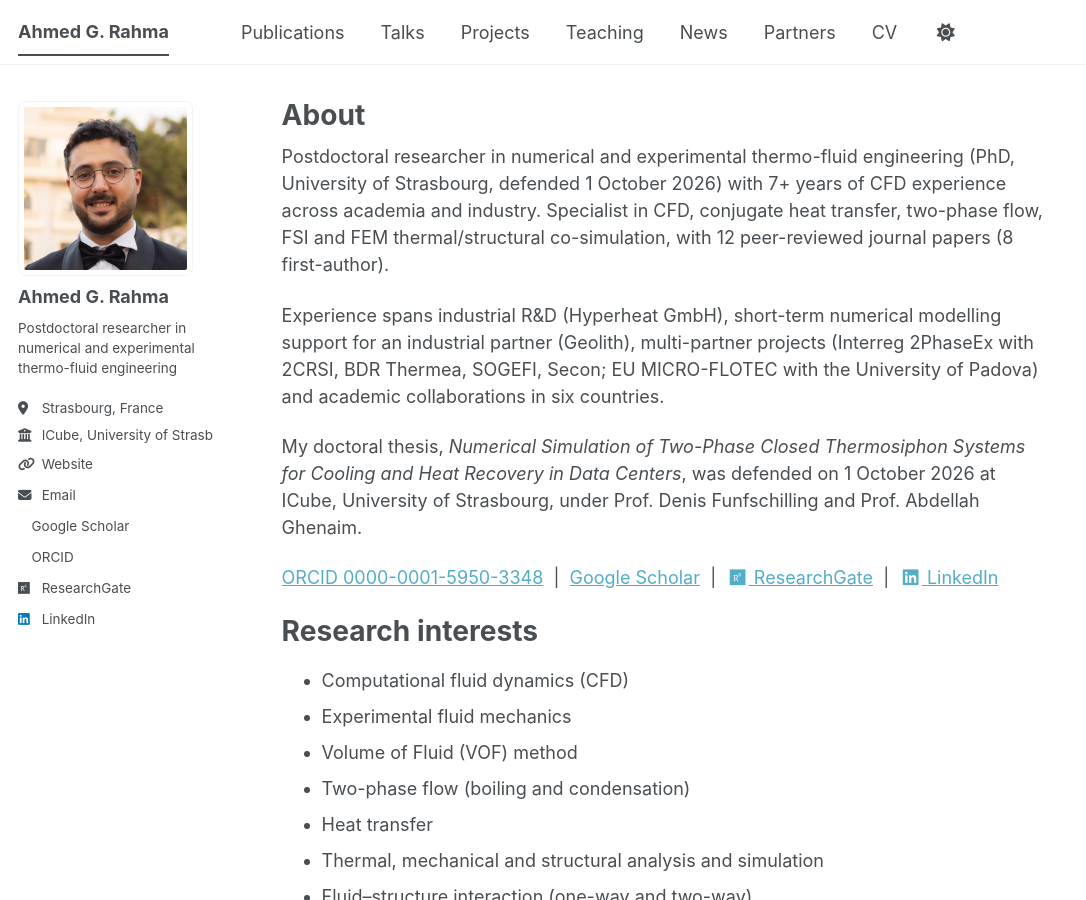
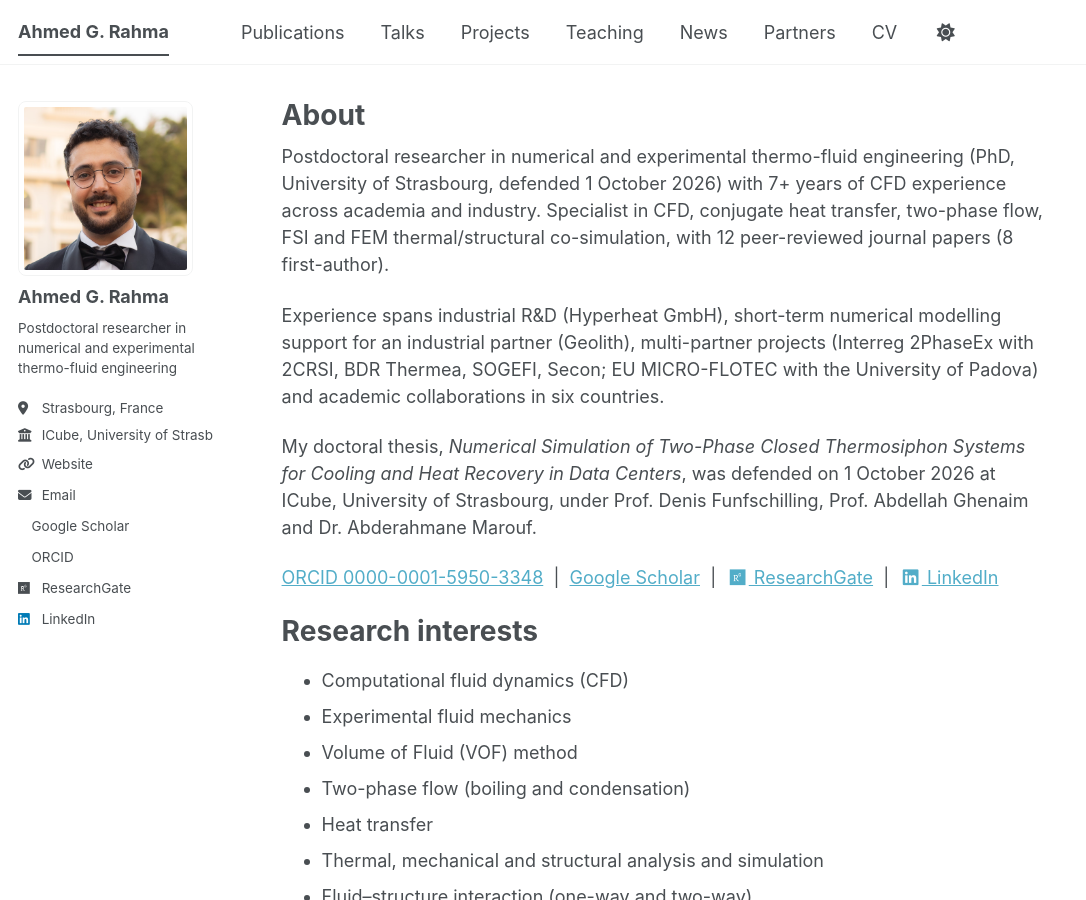
Before and after one commit to Ahmed-G-Rahma/Ahmed-G-Rahma.github.io, a Jekyll site: the page built from _pages/about.md, in a window 1280 px wide and 900 px high. Shown: the whole window, without its empty margins (0-1086 px from the left). Built offline with Jekyll 4.4.1, drawn with Linux system fonts in a browser that asks for light colours; a script bundle is joined from its source files by our own code; a style sheet for code colours, icons or effects is not loaded.

Commit message:
Update about.md

```diff
--- a/_pages/about.md
+++ b/_pages/about.md
@@ -11,7 +11,7 @@ Postdoctoral researcher in numerical and experimental thermo-fluid engineering (
 
 Experience spans industrial R&D (Hyperheat GmbH), short-term numerical modelling support for an industrial partner (Geolith), multi-partner projects (Interreg 2PhaseEx with 2CRSI, BDR Thermea, SOGEFI, Secon; EU MICRO-FLOTEC with the University of Padova) and academic collaborations in six countries.
 
-My doctoral thesis, *Numerical Simulation of Two-Phase Closed Thermosiphon Systems for Cooling and Heat Recovery in Data Centers*, was defended on 1 October 2026 at ICube, University of Strasbourg, under Prof. Denis Funfschilling and Prof. Abdellah Ghenaim.
+My doctoral thesis, *Numerical Simulation of Two-Phase Closed Thermosiphon Systems for Cooling and Heat Recovery in Data Centers*, was defended on 1 October 2026 at ICube, University of Strasbourg, under Prof. Denis Funfschilling, Prof. Abdellah Ghenaim and Dr. Abderahmane Marouf.
 
 <p>
 <a href="https://orcid.org/0000-0001-5950-3348"><i class="ai ai-orcid ai-fw"></i> ORCID 0000-0001-5950-3348</a> &nbsp;|&nbsp;
```
